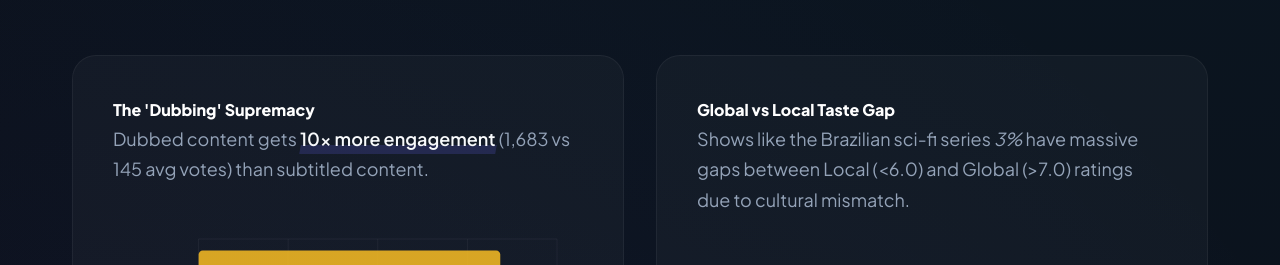
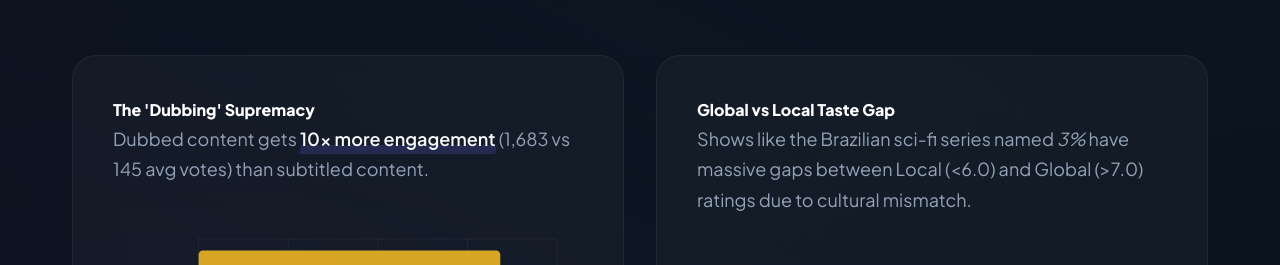
Before and after one commit to amirtashdid99/Amir-vod-intelligence, a plain HTML site: page index.html in a window 1280 px wide. Shown: the part 4260-4525 px from the top of the page. Drawn offline with nearby package versions, Linux system fonts and the light colour scheme.

Commit message:
Fix #% series name

```diff
--- a/index.html
+++ b/index.html
@@ -1131,7 +1131,7 @@ df['anomaly'] = iso.fit_predict(features)</code></pre>
                 </div>
                 <div class="card">
                     <h4 style="color: #fff;">Global vs Local Taste Gap</h4>
-                    <p>Shows like the Brazilian sci-fi series <em>3%</em> have massive gaps between Local (<6.0) and Global (>7.0) ratings due to cultural mismatch.</p>
+                    <p>Shows like the Brazilian sci-fi series named <em>3%</em> have massive gaps between Local (<6.0) and Global (>7.0) ratings due to cultural mismatch.</p>
                     <div id="chart-taste" style="min-height: 300px;"></div>
                 </div>
                 <div class="card span-2">
```
